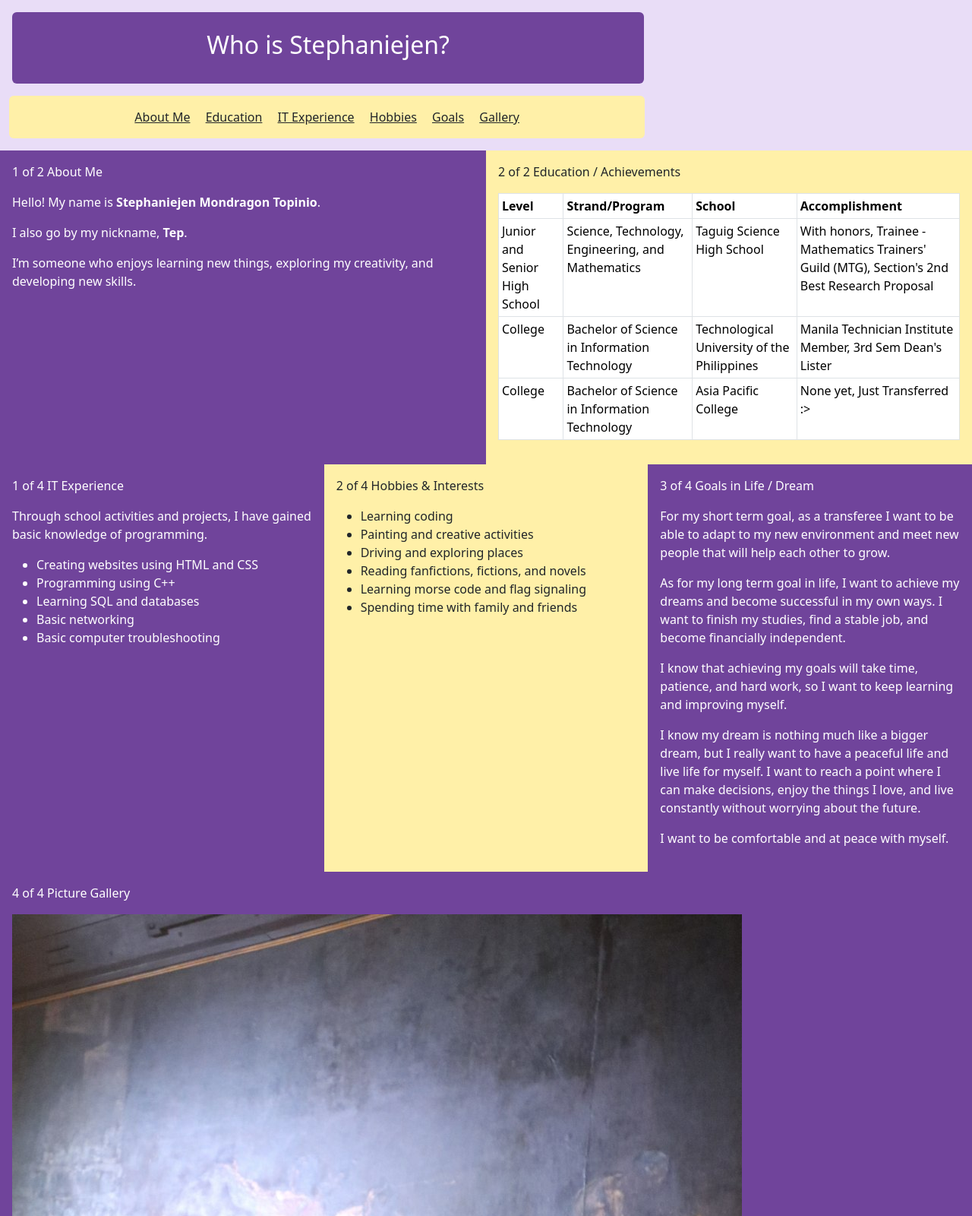
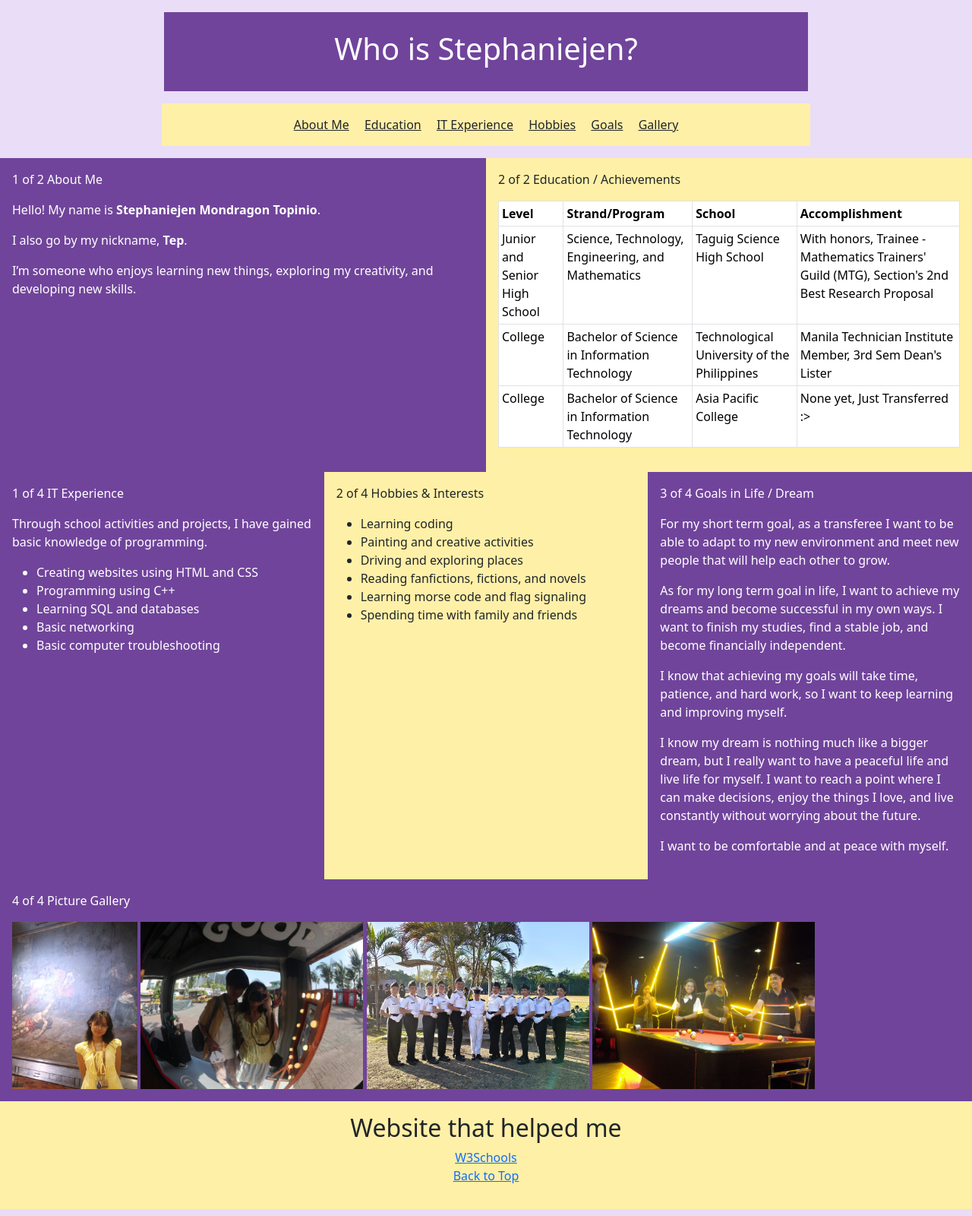
Before and after one commit to apcsmtopinio/webprog-CS251_IT253-html-lessons, a plain HTML site: page introduction/index.html in a window 1280 px wide. Shown: the top 1600 px of the page at 76% size. Drawn offline with nearby package versions, Linux system fonts and the light colour scheme.

Commit message:
Update index.html

```diff
--- a/introduction/index.html
+++ b/introduction/index.html
@@ -4,6 +4,7 @@
 <head>
     <meta charset="utf-8">
     <meta name="viewport" content="width=device-width, initial-scale=1">
+
     <link href="https://cdn.jsdelivr.net/npm/bootstrap@5.3.8/dist/css/bootstrap.min.css" rel="stylesheet">
     <script src="https://cdn.jsdelivr.net/npm/bootstrap@5.3.8/dist/js/bootstrap.bundle.min.js"></script>
 
@@ -13,19 +14,23 @@
 <body style="background-color: #E9DDF7;">
 
     <header id="home" class="container-fluid p-3">
-        <div class="col-md-8 p-4 rounded text-center text-white" style="background-color: #70449B;">
-            <h2>Who is Stephaniejen?</h2>
+        <div class="row justify-content-center">
+            <div class="col-md-8 p-4 text-center text-white" style="background-color: #70449B;">
+                <h1>Who is Stephaniejen?</h1>
+            </div>
         </div>
     </header>
 
     <nav class="container-fluid mb-3">
-        <div class="col-md-8 p-3 rounded text-center" style="background-color: #FFF0A8;">
+        <div class="row justify-content-center">
+            <div class="col-md-8 p-3 text-center" style="background-color: #FFF0A8;">
                 <a href="#about" class="text-dark mx-2">About Me</a>
                 <a href="#education" class="text-dark mx-2">Education</a>
                 <a href="#experience" class="text-dark mx-2">IT Experience</a>
                 <a href="#hobbies" class="text-dark mx-2">Hobbies</a>
                 <a href="#goals" class="text-dark mx-2">Goals</a>
                 <a href="#gallery" class="text-dark mx-2">Gallery</a>
+            </div>
         </div>
     </nav>
 
@@ -153,10 +158,10 @@
             <div class="col-md-12 p-3 text-white" id="gallery" style="background-color: #70449B;">
                 <p>4 of 4 Picture Gallery</p>
 
-                <img src="photo_6255882774917091874_y.jpg" alt="Me" height="220" class="img-fluid">
-                <img src="us.jpg" alt="My Significant Other" height="220" class="img-fluid">
-                <img src="37ca6036-e85e-46a6-a1cf-2e4c86526566.jpg" alt="ROTC" height="220" class="img-fluid">
-                <img src="636c1315-5ac6-4dc6-9376-cb2133fab94d.jpg" alt="Friends" height="220" class="img-fluid">
+                <img src="photo_6255882774917091874_y.jpg" alt="Me" height="220">
+                <img src="us.jpg" alt="My Significant Other" height="220">
+                <img src="37ca6036-e85e-46a6-a1cf-2e4c86526566.jpg" alt="ROTC" height="220">
+                <img src="636c1315-5ac6-4dc6-9376-cb2133fab94d.jpg" alt="Friends" height="220">
             </div>
 
         </div>
@@ -179,7 +184,5 @@
 
     </div>
 
-    <script src="https://cdn.jsdelivr.net/npm/bootstrap@5.3.8/dist/js/bootstrap.bundle.min.js"></script>
-
 </body>
 </html>
```
Lines whose indentation alone changed are shown as unchanged.
